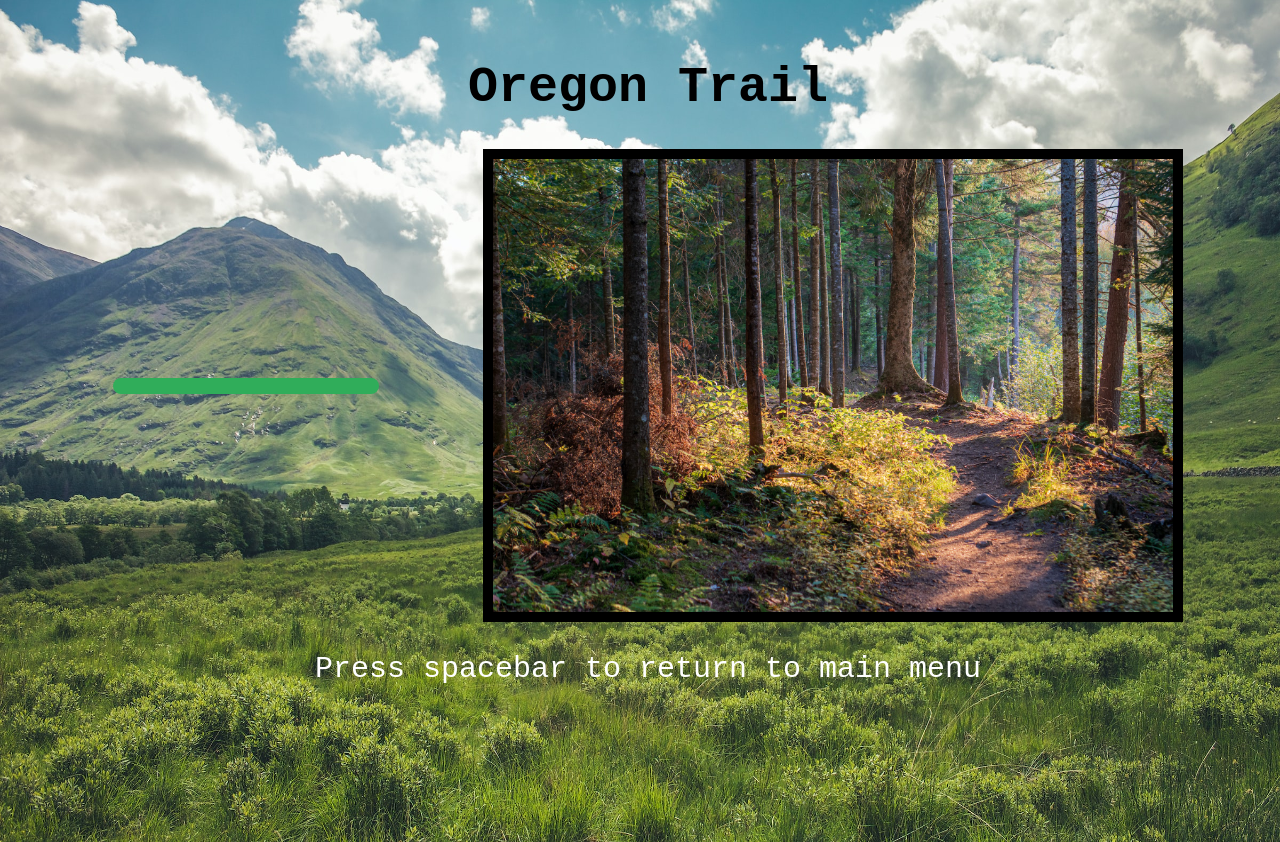
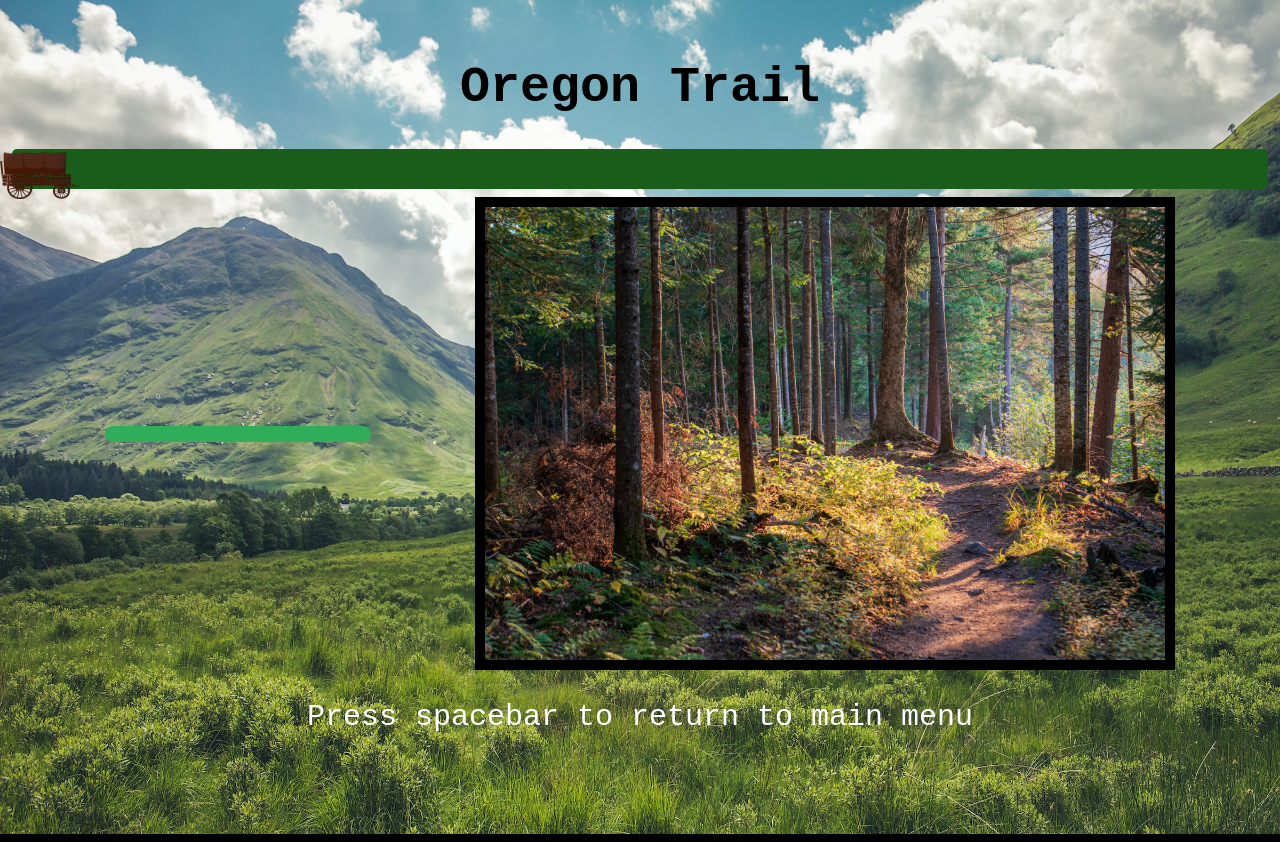
Before and after one commit to B-cabrera/oregontrail-node-sql, a website: page Project/Client/views/trail.html in a window 1280 px wide. Drawn offline with Linux system fonts and the light colour scheme; no server answers; a web font is replaced by a local one.

Commit message:
Added line and wagon to track trail traveling

```diff
--- a/Project/Client/public/css/global.css
+++ b/Project/Client/public/css/global.css
@@ -6,6 +6,7 @@
     background-size: cover;
     min-height: 100vh;
     width: 100vw;
+    overflow: hidden;
 }
 
 #label {
--- a/Project/Client/public/css/trail.css
+++ b/Project/Client/public/css/trail.css
@@ -1,9 +1,13 @@
 body {
-    background-image: url(/images/grass-big.jpg);
+    background-image: url(/images/grass-big.jpg) ;
+    width: 100%;
+    background-color: black;
+    background-repeat: no-repeat;
+    margin: 0;
 }
 
 
-img {
+#action {
     width: 85vh;
     border: 10px solid;
 }
@@ -23,3 +27,15 @@
     align-items: center;
     justify-content: space-evenly;
 }
+
+#travel-line {
+    width: 95vw;
+    border: 20px solid rgb(26, 92, 26);
+    border-radius: 5px;
+}
+
+
+#wagon {
+    position: absolute;
+    transform: scaleX(-1);
+}
--- a/Project/Client/public/js/trail.js
+++ b/Project/Client/public/js/trail.js
@@ -8,30 +8,15 @@
 
 checkForSetup();
 
-/* <p class="days-text">Days on trail</p>
-<p class="miles-text">Miles traveled</p>
-<p class="health-text">Party health status</p>
-<p class="weather-text">Current weather</p>
-<p class="pace-text">Current pace</p>
-<p class="terrain-text">Current terrain</p>
-<p class="alive-text"># of party members alive</p> */
+// On window load, get game data to fill out fields, place wagon
+window.addEventListener('load', displayInfo);
+window.addEventListener('load', placeWagon);
 
-/*
-players: list of players
-totalMoney: num representing total money group has
-startMonth: Month game begins on
-miles: num tracking current miles
-groupHealth: GroupHealth obj tracking group health
-totalDays: num tracking days on trail
-currentPace: var tracking current pace of game, uses Pace obj
-currentWeather: var tracking current weather of game, uses Weather obj
-currentTerrain: var tracking current terrain of game, uses Terrain obj
-deadList: list of all dead players;
-messages: array holding game messages
-*/
+var wagon = new Image(80,50)
+wagon.src = '/images/dark-brown-wagon.png';
+wagon.id = 'wagon';
 
-// On window load, get game data to fill out fields
-window.addEventListener('load', displayInfo)
+// moveWagon(300);
 
 
 function displayInfo() {
@@ -60,3 +45,27 @@
 
     })
 }
+
+
+// Puts wagon on page positions it on line
+function placeWagon() {
+
+    // Add to page
+    document.body.appendChild(wagon);
+
+    // Get position details of line represent the trail
+    var linePosition  = document.getElementById('travel-line').getBoundingClientRect();
+
+    // Set Wagon picture on top of line
+    wagon.style.top = `${linePosition.top}px`;
+}
+
+// Moves wagon to the right (num) pixels
+function moveWagon(num) {
+
+    // Get wagon x position or "left"
+    var wagonLeft = wagon.getBoundingClientRect().left;
+
+    // Set new left to previous left + num
+    wagon.style.left = `${wagonLeft + num}px`
+}
--- a/Project/Client/views/trail.html
+++ b/Project/Client/views/trail.html
@@ -5,12 +5,12 @@
 
 
         <script src="/js/global.js"></script>
-        <script src="/js/trail.js"></script>
 
         <link rel="preconnect" href="https://fonts.googleapis.com">
         <link rel="preconnect" href="https://fonts.gstatic.com" crossorigin>
         <link href="https://fonts.googleapis.com/css2?family=Kdam+Thmor+Pro&display=swap" rel="stylesheet">
 
+        <link rel="stylesheet" href="/css/trail.css">
         <link rel="stylesheet" href="/css/global.css">
     </head>
 
@@ -19,6 +19,9 @@
     <body>
 
         <h1 id="label">Oregon Trail</h1>
+
+
+            <hr id="travel-line" />
 
         <div id="mid-page">
 
@@ -32,7 +35,7 @@
                 <p id="alive-text"></p>
             </div>
 
-            <img  src="/images/forest.jpg" />
+            <img  src="/images/forest.jpg" id="action" />
         </div>
 
 
@@ -40,6 +43,6 @@
         <p id="return-text">Press spacebar to return to main menu</p>
 
 
-        <link rel="stylesheet" href="/css/trail.css">
+        <script src="/js/trail.js"></script>
     </body>
     </html>
```
Also changed, not shown: Project/Client/public/images/cart-wagon.png (added), Project/Client/public/images/dark-brown-wagon.png (added), Project/Client/public/images/real-wagon-side.png (added), Project/Client/public/images/test.jpeg (deleted).
